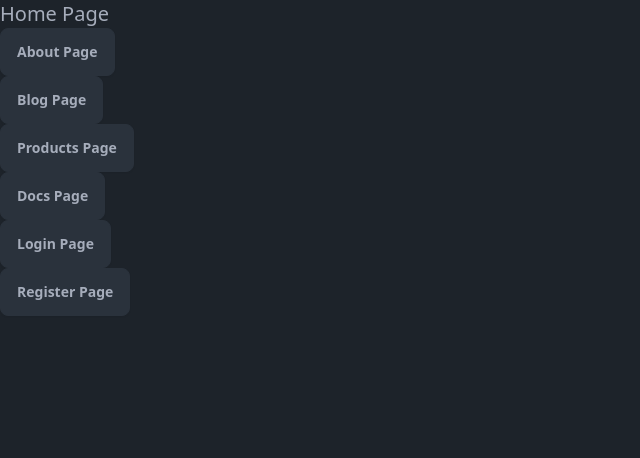
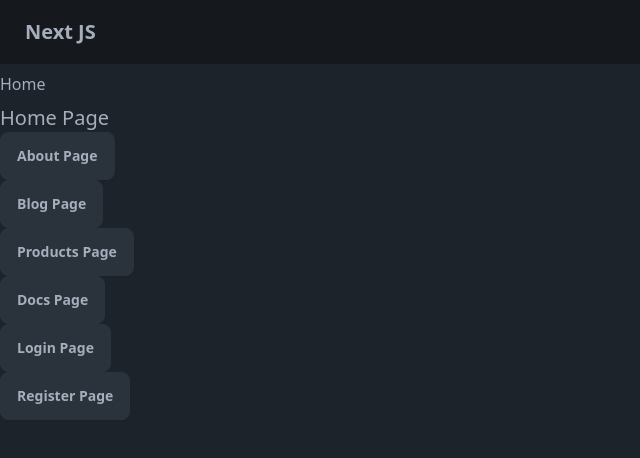
Before and after one commit to dimarogkov/react-next, a Next.js app: page / in a window 1280 px wide. Shown: the top 458 px of the page, without its empty margins (0-640 px from the left). Built offline with nearby package versions, Linux system fonts and the light colour scheme.

Commit message:
add layout (header & breadcrumbs)

```diff
--- a/app/(auth)/login/page.tsx
+++ b/app/(auth)/login/page.tsx
@@ -1,10 +1,6 @@
-import Breadcrumbs from '@/components/Breadcrumbs';
-
 const LoginPage = () => {
     return (
         <section>
-            <Breadcrumbs />
-
             <h2 className='text-xl'>Login Page</h2>
         </section>
     );
--- a/app/(auth)/register/page.tsx
+++ b/app/(auth)/register/page.tsx
@@ -1,10 +1,6 @@
-import Breadcrumbs from '@/components/Breadcrumbs';
-
 const RegisterPage = () => {
     return (
         <section>
-            <Breadcrumbs />
-
             <h2 className='text-xl'>Register Page</h2>
         </section>
     );
--- a/app/about/page.tsx
+++ b/app/about/page.tsx
@@ -1,10 +1,6 @@
-import Breadcrumbs from '../../components/Breadcrumbs';
-
 const AboutPage = () => {
     return (
         <section>
-            <Breadcrumbs />
-
             <h2 className='text-xl'>About Page</h2>
         </section>
     );
--- a/app/blog/page.tsx
+++ b/app/blog/page.tsx
@@ -1,10 +1,6 @@
-import Breadcrumbs from '../../components/Breadcrumbs';
-
 const BlogPage = () => {
     return (
         <section>
-            <Breadcrumbs />
-
             <h2 className='text-xl'>Blog Page</h2>
         </section>
     );
--- a/app/docs/[[...slug]]/page.tsx
+++ b/app/docs/[[...slug]]/page.tsx
@@ -1,6 +1,3 @@
-import Breadcrumbs from '@/components/Breadcrumbs';
-import ButtonLink from '@/components/ButtonLink';
-
 type Props = {
     params: {
         slug: string[];
@@ -12,8 +9,6 @@
 
     return (
         <section>
-            <Breadcrumbs />
-
             {!slug?.length ? (
                 <>
                     <h2 className='text-xl'>Docs Page</h2>
--- a/app/layout.tsx
+++ b/app/layout.tsx
@@ -1,9 +1,16 @@
+import Breadcrumbs from '@/components/Breadcrumbs';
+import Header from '@/components/Header';
 import './globals.css';
 
 const RootLayout = ({ children }: Readonly<{ children: React.ReactNode }>) => {
     return (
         <html lang='en' data-theme='dark'>
-            <body>{children}</body>
+            <body>
+                <Header />
+                <Breadcrumbs />
+
+                {children}
+            </body>
         </html>
     );
 };
--- a/app/products/[productId]/page.tsx
+++ b/app/products/[productId]/page.tsx
@@ -1,4 +1,3 @@
-import Breadcrumbs from '@/components/Breadcrumbs';
 import { notFound } from 'next/navigation';
 
 type Props = {
@@ -16,8 +15,6 @@
 
     return (
         <section>
-            <Breadcrumbs />
-
             <h2 className='text-xl'>Product ID - {productId}</h2>
             <h2>Product Details Page</h2>
         </section>
--- a/app/products/page.tsx
+++ b/app/products/page.tsx
@@ -1,4 +1,3 @@
-import Breadcrumbs from '../../components/Breadcrumbs';
 import ButtonLink from '../../components/ButtonLink';
 
 type Product = {
@@ -15,8 +14,6 @@
 const ProductsPage = () => {
     return (
         <section>
-            <Breadcrumbs />
-
             <h2 className='text-xl'>Products Page</h2>
 
             <ul>
--- a/components/Breadcrumbs.tsx
+++ b/components/Breadcrumbs.tsx
@@ -7,7 +7,7 @@
     const pathNames = ['home', ...paths.split('/').filter((path) => path)];
 
     return (
-        <div className='text-md breadcrumbs'>
+        <section className='text-md breadcrumbs'>
             <ul>
                 {pathNames.map((path, index) => {
                     const linkHref = `/${pathNames.slice(1, index + 1).join('/')}`;
@@ -20,7 +20,7 @@
                     );
                 })}
             </ul>
-        </div>
+        </section>
     );
 };
 
--- /dev/null
+++ b/components/Header.tsx
@@ -0,0 +1,9 @@
+const Header = () => {
+    return (
+        <section className='navbar bg-base-300'>
+            <h1 className='btn btn-ghost text-xl'>Next JS</h1>
+        </section>
+    );
+};
+
+export default Header;
```
